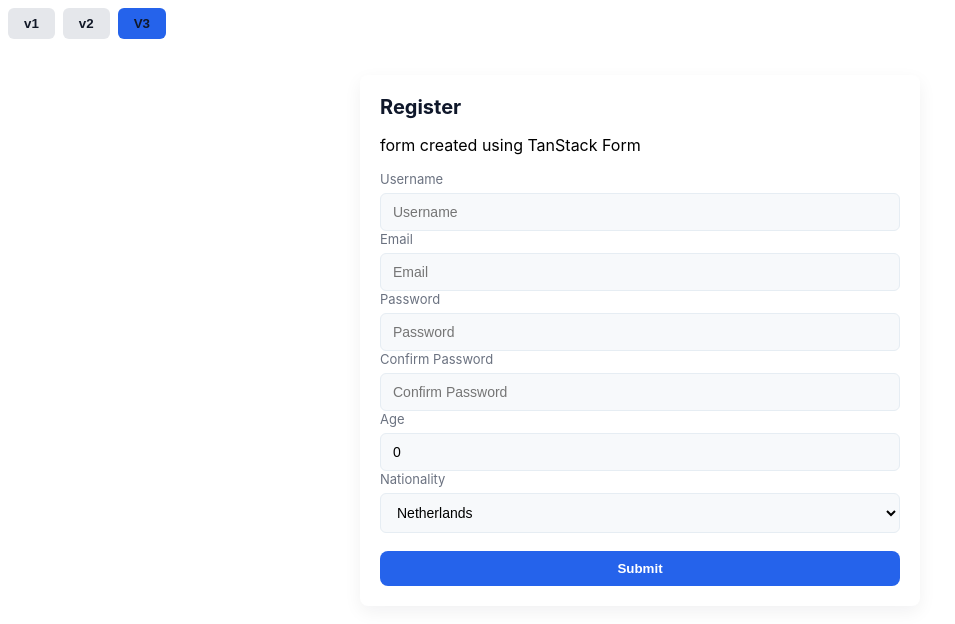
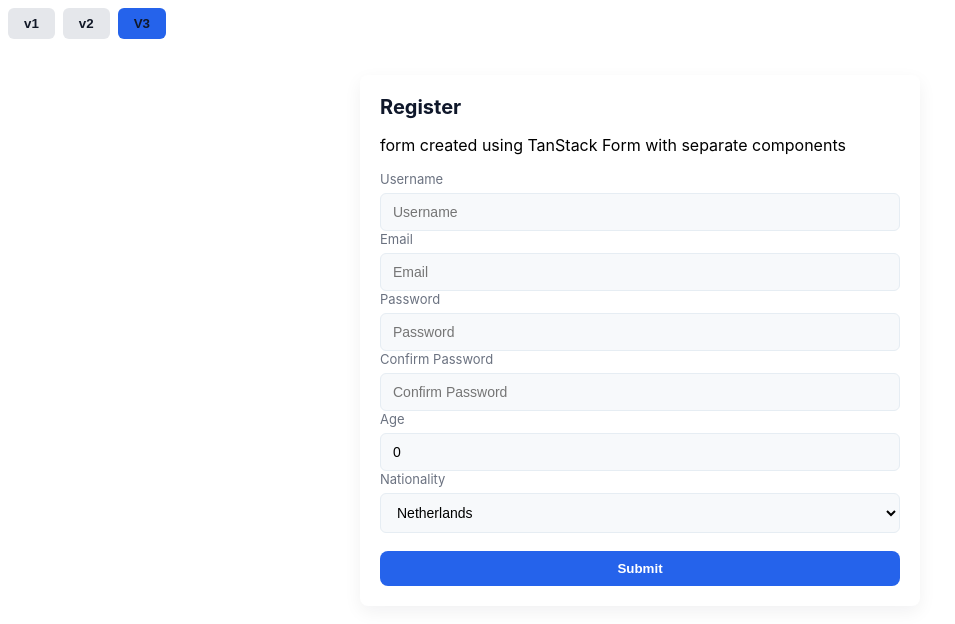
Before and after one commit to Lijcoesh/TanstackFormTest, a React (Vite) app: page / in a window 1280 px wide. Both pictures are taken after a click on the button "V3". Shown: the top 624 px of the page, without its empty margins (0-955 px from the left). Built offline with nearby package versions, Linux system fonts and the light colour scheme.

Commit message:
improve explanation of RegisterFormV4

```diff
--- a/src/RegisterFormV3/RegisterFormV3.tsx
+++ b/src/RegisterFormV3/RegisterFormV3.tsx
@@ -15,7 +15,7 @@ export default function RegisterForm() {
     return(
         <div className="register-container">
             <h1 className="register-title">Register</h1>
-            <p>form created using TanStack Form</p>
+            <p>form created using TanStack Form with separate components</p>
             <form.AppForm>
                 <form className="register-form"
                     onSubmit={(e) => {
```
